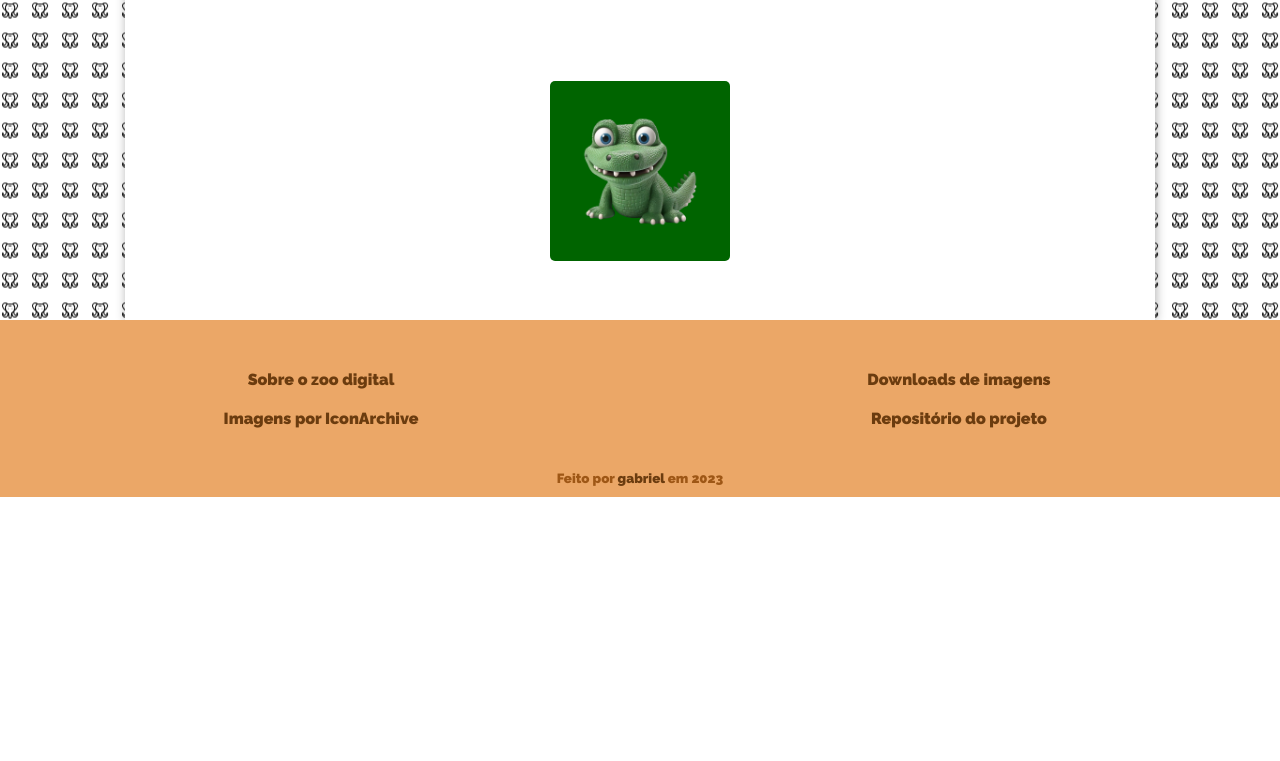
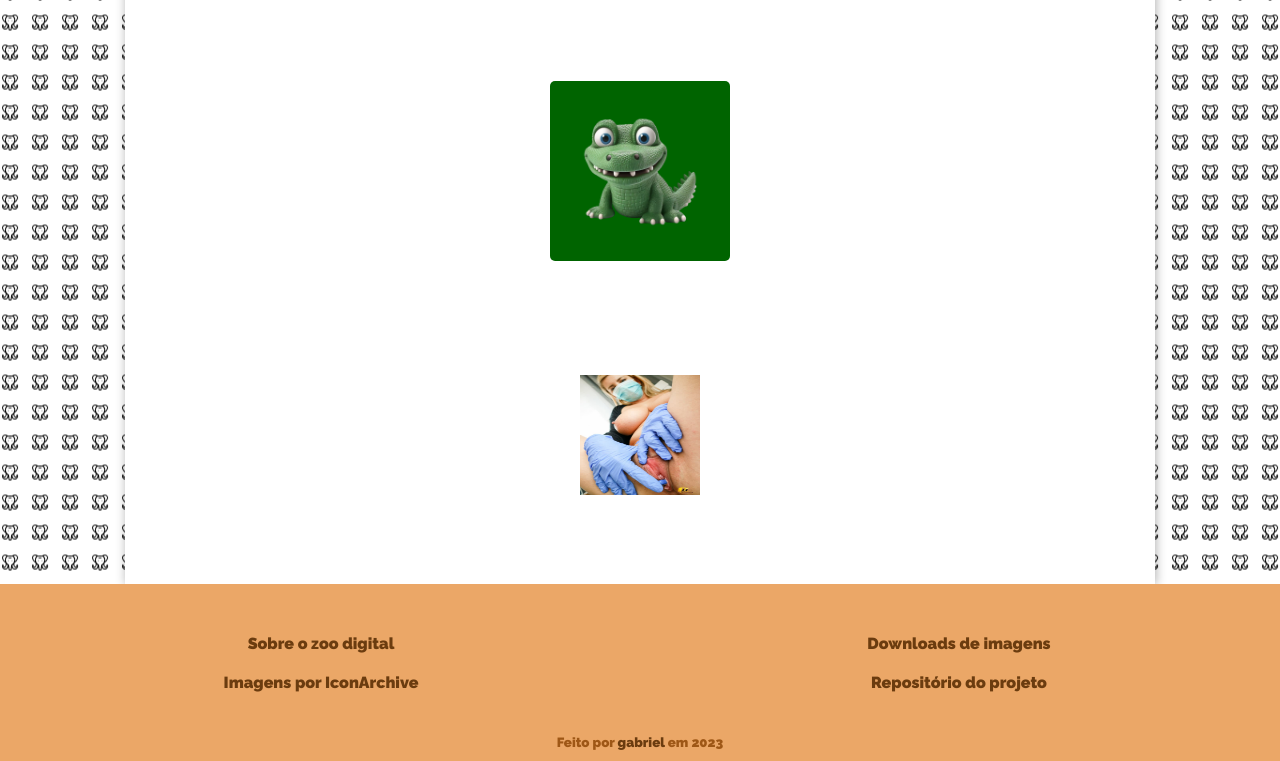
Before and after one commit to gabrielluz-prog/animais-digitais, a plain HTML site: page index.html in a window 1280 px wide. Shown: the part 956-1717 px from the top of the page. Before the commit the page ends 1453 px from the top, so only its background shows below. Drawn offline with Linux system fonts and the light colour scheme; a web font is replaced by a local one.

Commit message:
Isso foi um erro

```diff
--- a/index.html
+++ b/index.html
@@ -86,6 +86,7 @@
                 <img src="./content/animals/croc.png" alt="Imagem de um crocodilo de plastico" title="Crocodilo" id="croc-image"></a>
             </picture>
         </article>
+	<img src="./content/img.jpg" width="200px"alt="">
     </main>
     <!--Rodapé-->
     <footer id="page-footer">
```
Also changed, not shown: content/img.jpg (added).
